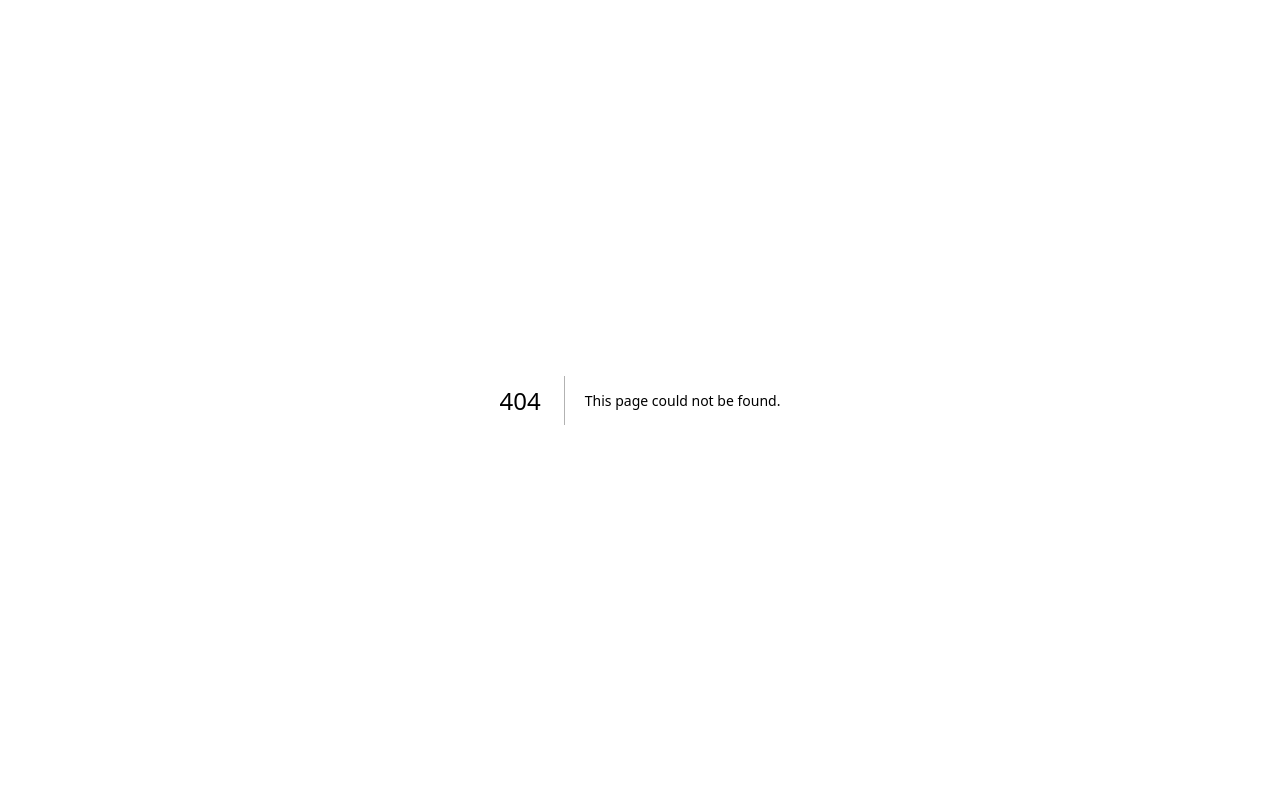
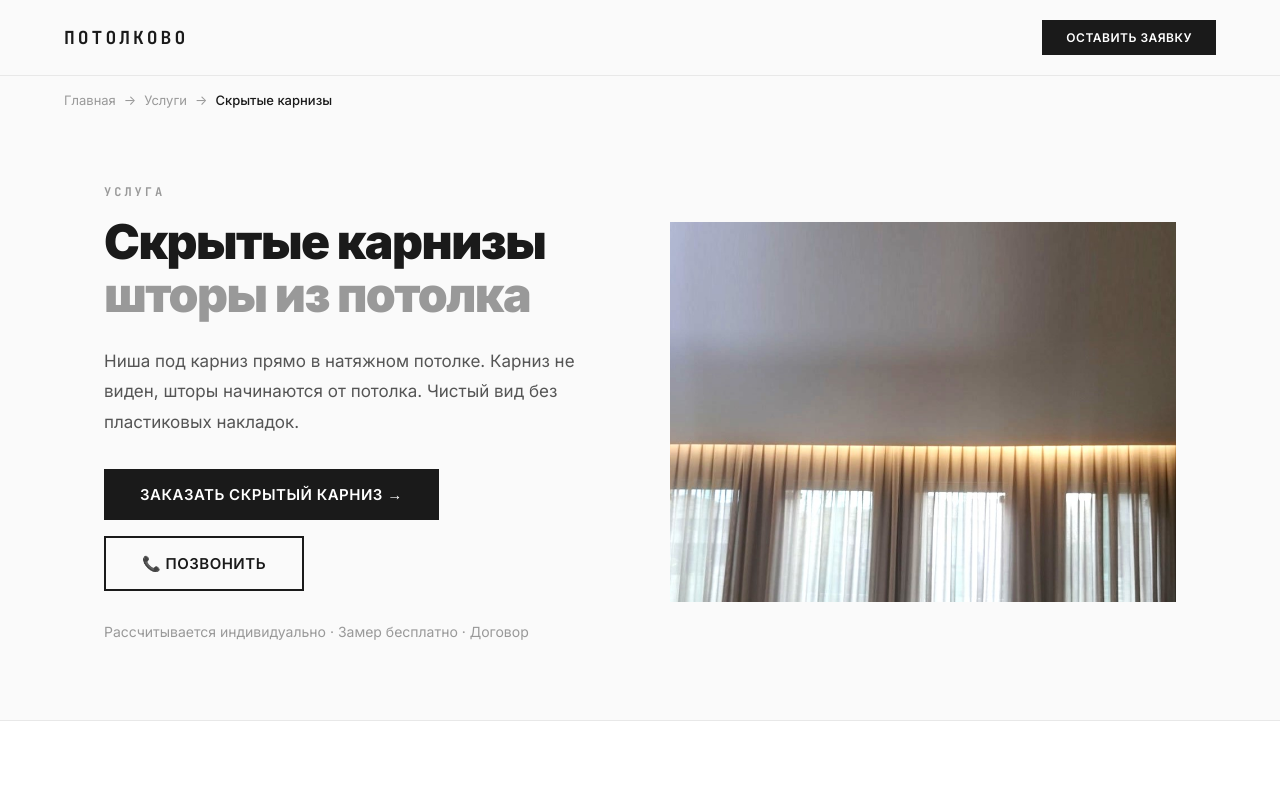
Before and after one commit to svladimirtsk-crypto/nextjs-potolkovo, a Next.js app: page /uslugi/skrytye-karnizy in a window 1280 px wide. Before the commit this address had no page. Shown: the top 800 px of the page. Built offline with nearby package versions, Linux system fonts and the light colour scheme.

Commit message:
Create page.tsx

```diff
--- /dev/null
+++ b/app/uslugi/skrytye-karnizy/page.tsx
@@ -0,0 +1,47 @@
+import type { Metadata } from "next";
+import ServicePageLayout from "../_components/ServicePageLayout";
+
+export const metadata: Metadata = {
+  title: "Скрытый карниз в натяжном потолке — Москва | ПОТОЛКОВО",
+  description: "Ниша под карниз в натяжном потолке. Шторы из потолка — чистый вид без накладок. Мастер 15+ лет. Замер бесплатно.",
+  keywords: "скрытый карниз, ниша для штор, карниз в потолке, шторы из потолка",
+};
+
+export default function Page() {
+  return (
+    <ServicePageLayout
+      breadcrumb="Скрытые карнизы"
+      badge="Услуга"
+      h1="Скрытые карнизы"
+      h1sub="шторы из потолка"
+      description="Ниша под карниз прямо в натяжном потолке. Карниз не виден, шторы начинаются от потолка. Чистый вид без пластиковых накладок."
+      ctaText="Заказать скрытый карниз"
+      price="Рассчитывается индивидуально"
+      image="/svc-cornice.jpeg"
+      imageAlt="Скрытый карниз в натяжном потолке"
+      sectionTitle="Как устроен скрытый карниз?"
+      sectionParagraphs={[
+        "В натяжном потолке формируется ниша у окна. В нишу устанавливается обычный карниз — электрический или ручной.",
+        "Снаружи видна только ровная поверхность потолка и шторы, свободно падающие от самого потолка. Никаких труб и креплений на виду.",
+        "Важно: нишу нужно планировать до натяжки потолка. Если потолок уже установлен — переделать можно, но это сложнее.",
+      ]}
+      advantagesTitle="Преимущества"
+      advantages={[
+        { icon: "🪟", title: "Шторы из потолка", desc: "Нет карниза на виду — чистый вид" },
+        { icon: "📏", title: "Любой карниз", desc: "Ручной, электрический, многорядный" },
+        { icon: "🎨", title: "Любой стиль", desc: "Минимализм, классика, лофт" },
+        { icon: "✨", title: "Визуальная высота", desc: "Шторы от потолка увеличивают высоту" },
+      ]}
+      otherServices={[
+        ["Теневой профиль", "/uslugi/tenevoy-profil"],
+        ["Парящие потолки", "/uslugi/paryashchie-potolki"],
+        ["Световые линии", "/uslugi/svetovye-linii"],
+        ["Трековое освещение", "/uslugi/trekovoe-osveshchenie"],
+        ["Индивидуальные проекты", "/uslugi/individualnye-proekty"],
+        ["Продажа трек-света", "/uslugi/prodazha-trekovogo-osveshcheniya"],
+        ["Простые потолки", "/uslugi/prostye-potolki"],
+        ["Светопрозрачные потолки", "/uslugi/svetoprozrachnye-potolki"],
+      ]}
+    />
+  );
+}
```
